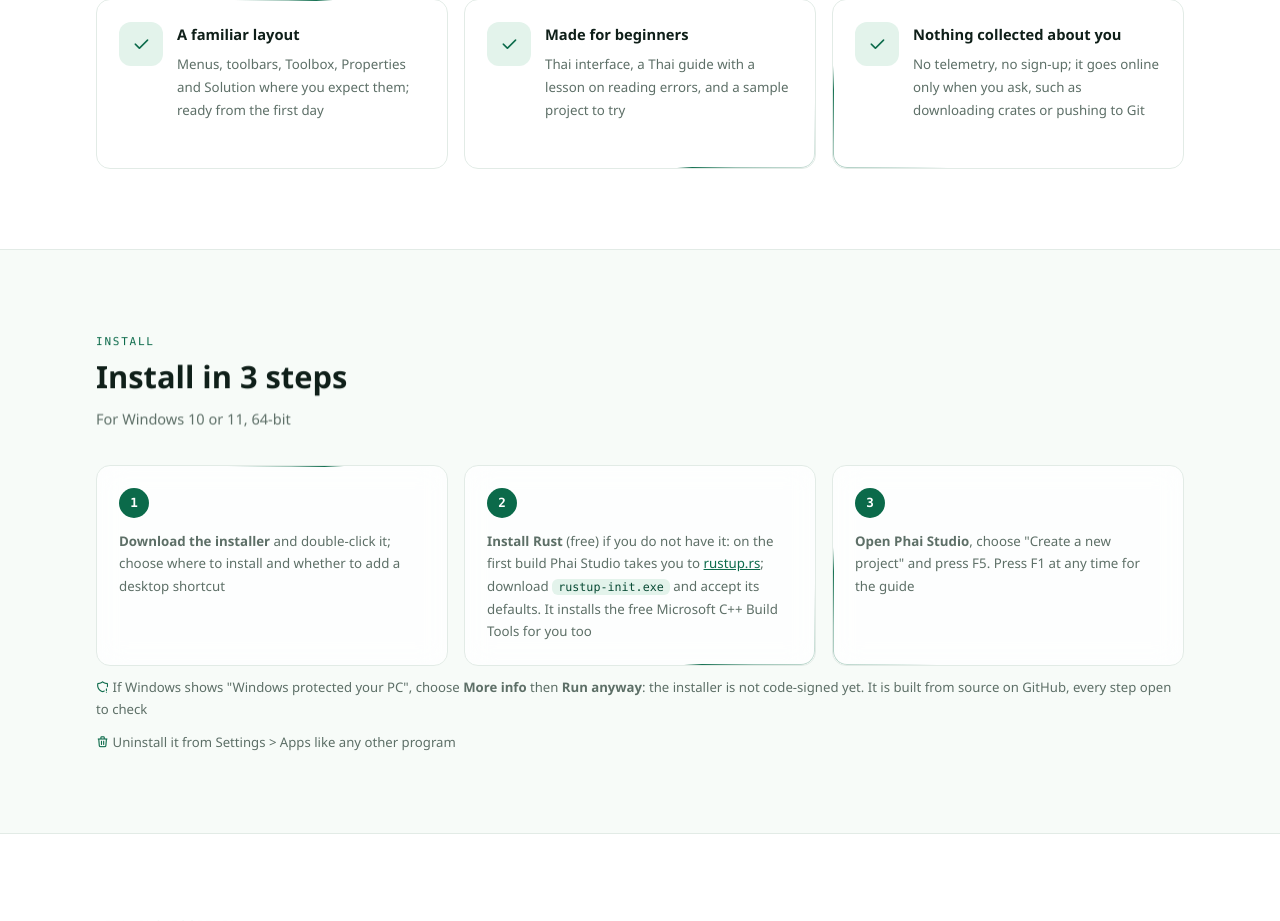
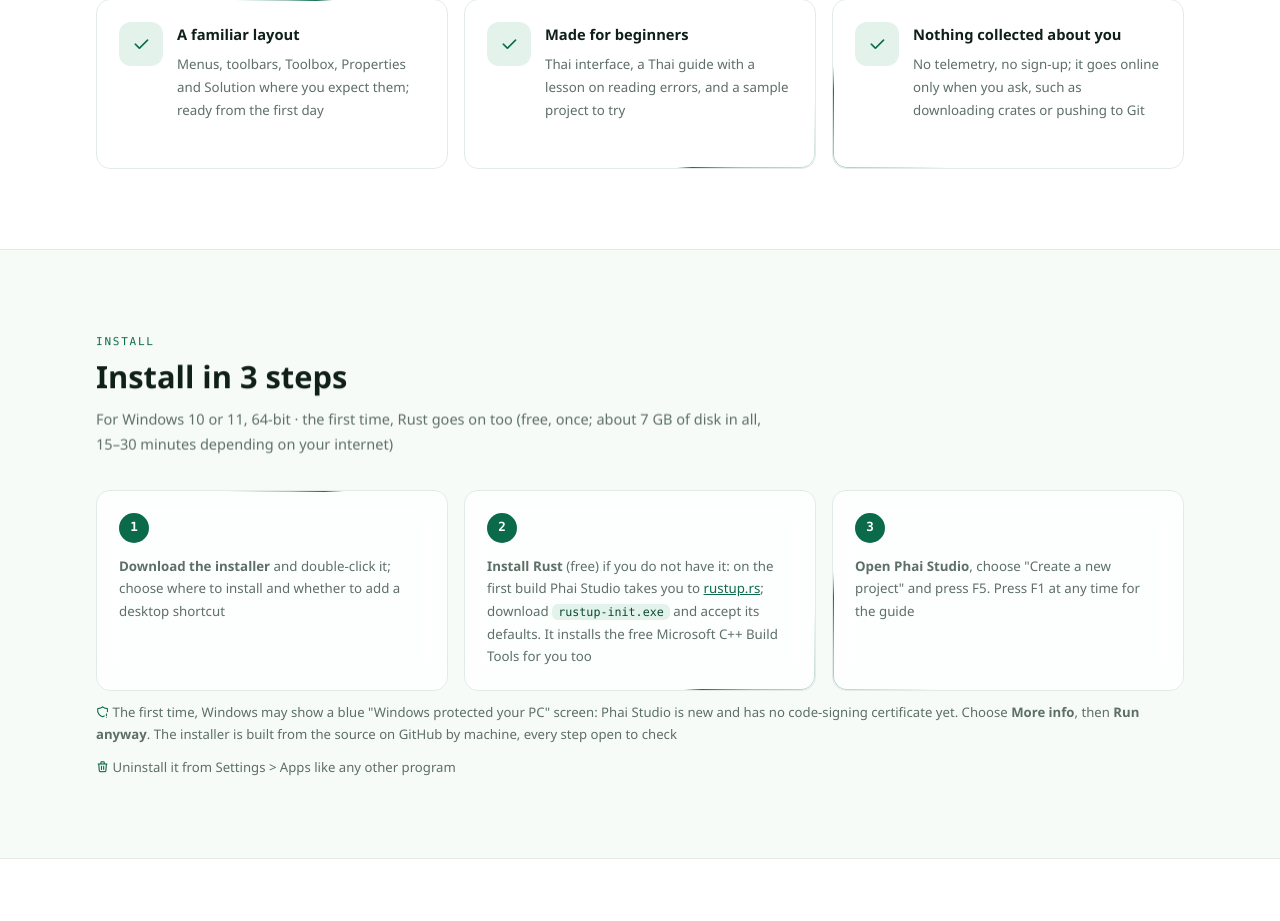
Before and after one commit to kirati-ai/phai-studio, a PHP site: page / in a window 1280 px wide. Shown: the part 5261-6182 px from the top of the page. Run offline with PHP 8.4, Linux system fonts and the light colour scheme.

Commit message:
phai-studio.monrak.net: phones get 'Phai Studio installs on a Windows computer' and a button that sends the page to one, not a download they cannot use; the download count hidden until it is 100; one kinder SmartScreen note; the Rust download's size and time said before the download; no 'open source' for Studio

```diff
--- a/site/assets/site.css
+++ b/site/assets/site.css
@@ -345,3 +345,8 @@ h3.part + .muted { margin: 0 0 16px; }
 .board-dialog .err { margin: 14px 20px 0; }
 .board-dialog .board-form { border: 0; border-radius: 0; background: var(--surface); }
 .reply-bar { display: flex; justify-content: flex-end; margin: 18px 0 8px; }
+/* On a phone: where Phai Studio goes, above a button that sends the page to a computer. */
+.phone-note { display: flex; gap: 10px; align-items: flex-start; margin: 0 0 14px; padding: 12px 14px; border: 1px solid rgb(var(--green-rgb) / .3); border-radius: 12px; background: var(--green-soft); color: var(--text); font-size: .95rem; line-height: 1.55; }
+.phone-note .ti { color: var(--green); font-size: 1.4rem; line-height: 1.1; }
+.phone-note span { flex: 1; min-width: 0; overflow-wrap: anywhere; }
+.phone-note b { display: block; color: var(--ink); }
--- a/site/assets/site.js
+++ b/site/assets/site.js
@@ -144,3 +144,18 @@ document.querySelectorAll('.gallery').forEach((gal) => {
     addEventListener('resize', kick);
     kick();
 })();
+
+// On a phone: "send the link to my computer" - the phone's own share sheet, or the link copied.
+document.querySelectorAll('.js-share').forEach((b) => {
+    const was = b.innerHTML;
+    b.addEventListener('click', async () => {
+        const url = b.dataset.url, text = b.dataset.text;
+        if (navigator.share) {
+            try { await navigator.share({ title: 'Phai Studio', text, url }); } catch (e) { /* closed */ }
+            return;
+        }
+        try { await navigator.clipboard.writeText(url); } catch (e) { window.prompt('', url); return; }
+        b.textContent = b.dataset.done;
+        setTimeout(() => { b.innerHTML = was; }, 3000);
+    });
+});
--- a/site/index.php
+++ b/site/index.php
@@ -83,6 +83,8 @@ define('PHAI_SITE', true);
 require __DIR__ . '/board.php';
 board_page($path, $B, $th, $storage);
 $c = counts($countsFile);
+// The count shows once it says something: a handful reads as "nobody uses it".
+$showCount = ($c['downloads'] ?? 0) >= 100;
 
 function e(string $s): string
 {
@@ -94,6 +96,9 @@ function v(string $f): string
     return $B . 'assets/' . $f . '?v=' . (@filemtime(__DIR__ . '/assets/' . $f) ?: 1);
 }
 $mb = number_format($release['size'] / 1048576, 1);
+// A phone or tablet: Phai Studio installs on Windows only, so it gets a way to send the page to a
+// computer instead of a download it cannot use.
+$phone = (bool) preg_match('/Android|iPhone|iPad|iPod|Mobile/i', $_SERVER['HTTP_USER_AGENT'] ?? '');
 $date = date($th ? 'd/m/Y' : 'd M Y', strtotime($release['date']));
 
 $T = $th ? [
@@ -205,6 +210,9 @@ $T = $th ? [
         'coverage' => ['รันเทสต์แล้ววัดว่าเทสต์วิ่งผ่านบรรทัดไหนบ้าง', 'แถบสีข้างบรรทัดบอกบรรทัดที่ครอบคลุมแล้ว และที่ยังไม่ครอบคลุม', 'รู้ว่าควรเขียนเทสต์เพิ่มตรงไหน'],
         'program' => ['โปรแกรม Windows จริงที่สร้างจาก Phai Studio', 'ได้ไฟล์ .exe ไฟล์เดียว ใช้แค่ Visual C++ runtime ที่เครื่องส่วนใหญ่มีอยู่แล้ว', 'หน้าจอภาษาไทยได้เต็มที่', 'Publish ทำตัวติดตั้งให้'],
     ],
+    'phoneH' => 'Phai Studio ติดตั้งบนคอม Windows', 'phoneP' => 'ส่งลิงก์นี้ไปเปิดบนคอมเพื่อดาวน์โหลด ระหว่างนี้อ่านคู่มือภาษาไทยบนมือถือได้เลย',
+    'phoneShare' => 'ส่งลิงก์ไปเปิดบนคอม', 'phoneCopied' => 'คัดลอกลิงก์แล้ว วางในแชทหรืออีเมลถึงตัวเองได้เลย', 'phoneShareText' => 'Phai Studio เขียนโปรแกรม Windows ด้วย Rust พร้อมคู่มือภาษาไทย - เปิดบนคอมเพื่อดาวน์โหลด',
+    'statWin' => 'ใช้กับ',
     'statDownloads' => 'ดาวน์โหลดแล้ว', 'statVersion' => 'เวอร์ชัน', 'cta' => 'ดาวน์โหลด',
     'zoom' => 'คลิกเพื่อดูภาพเต็ม', 'prev' => 'ก่อนหน้า', 'next' => 'ถัดไป', 'close' => 'ปิด',
     'whyH' => 'ทำไมต้อง Phai Studio',
@@ -216,13 +224,13 @@ $T = $th ? [
         ['เหมาะกับมือใหม่', 'หน้าจอภาษาไทย คู่มือภาษาไทย มีบทสอนอ่านข้อความ error และโปรเจกต์ตัวอย่างให้ลอง'],
         ['ไม่เก็บข้อมูลผู้ใช้', 'ไม่มี telemetry ไม่ต้องสมัครสมาชิก ส่งข้อมูลออกเฉพาะเมื่อสั่งเอง เช่น ดาวน์โหลด crate หรือ push Git'],
     ],
-    'insH' => 'ติดตั้งใน 3 ขั้น', 'insSub' => 'ใช้กับ Windows 10 หรือ 11 แบบ 64 บิต',
+    'insH' => 'ติดตั้งใน 3 ขั้น', 'insSub' => 'ใช้กับ Windows 10 หรือ 11 แบบ 64 บิต · ครั้งแรกต้องลง Rust ด้วย (ฟรี ลงครั้งเดียว ใช้พื้นที่รวมราว 7 GB เวลาราว 15–30 นาทีตามความเร็วเน็ต)',
     'ins' => [
         '<b>ดาวน์โหลดตัวติดตั้ง</b> แล้วดับเบิลคลิก เลือกที่ติดตั้งและทางลัดบนเดสก์ท็อป',
         '<b>ติดตั้ง Rust</b> (ฟรี) ถ้ายังไม่มี ตอน build ครั้งแรก Phai Studio จะพาไปที่ <a href="https://rustup.rs" rel="noopener">rustup.rs</a> ให้ดาวน์โหลด <code>rustup-init.exe</code> แล้วติดตั้งตามค่าเริ่มต้น ตัวติดตั้งจะพาลง Microsoft C++ Build Tools (ฟรี) ให้ด้วย',
         '<b>เปิด Phai Studio</b> เลือก "สร้างโปรเจกต์ใหม่" แล้วกด F5 กด F1 เมื่อไรก็ได้เพื่อเปิดคู่มือ',
     ],
-    'smart' => 'ถ้า Windows ขึ้นหน้าจอ "Windows protected your PC" ให้กด <b>More info</b> แล้วกด <b>Run anyway</b> เพราะตัวติดตั้งยังไม่ได้เซ็นโค้ด ตัวติดตั้ง build จากซอร์สโค้ดบน GitHub ตรวจสอบได้ทุกขั้น',
+    'smart' => 'ครั้งแรกที่เปิดตัวติดตั้ง Windows อาจขึ้นหน้าจอสีฟ้า "Windows protected your PC" เพราะ Phai Studio ยังเป็นโปรแกรมใหม่ที่ยังไม่มีใบรับรองเซ็นโค้ด กด <b>More info</b> แล้วกด <b>Run anyway</b> ได้เลย ตัวติดตั้งสร้างจากซอร์สโค้ดบน GitHub โดยอัตโนมัติ ตรวจดูได้ทุกขั้น',
     'uninst' => 'ถอนการติดตั้งได้ที่ Settings > Apps เหมือนโปรแกรมทั่วไป',
     'supH' => 'เรียนไปด้วยกัน', 'supSub' => 'ฟรี ไม่มีค่าสมาชิก ไม่ต้องลงทะเบียน',
     'selfH' => 'เริ่มเรียนเอง', 'selfP' => 'ดาวน์โหลด เปิดคู่มือภาษาไทย แล้วทำตามทีละบท ค่อย ๆ ไปตามจังหวะของตัวเอง',
@@ -339,10 +347,9 @@ $T = $th ? [
         ]],
     ],
     'dlH' => 'ดาวน์โหลด', 'dlName' => 'Phai Studio (ตัวติดตั้ง)',
-    'dlDesc' => 'ไฟล์เดียว มีโปรแกรม ตัวถอนการติดตั้ง และคู่มือภาษาไทยในตัว',
-    'dlMeta' => fn ($c) => "รุ่น {$release['version']} · วันที่ {$date} · ดาวน์โหลดแล้ว {$c['downloads']} ครั้ง",
-    'dlBuilt' => 'ตัวติดตั้ง build จากซอร์สโค้ดโดย GitHub Actions ตรวจสอบได้ทุกขั้น ดูได้ที่ <a href="' . $github . '/releases" rel="noopener">หน้า Releases</a>',
-    'dlSign' => 'การเซ็นโค้ด: ตอนนี้ไฟล์ยังไม่ได้เซ็น ใบรับรองเซ็นโค้ดฟรีสำหรับโอเพนซอร์สให้กับโปรเจกต์ที่มีคนใช้และรู้จักแล้ว เมื่อ Phai Studio มีคนใช้มากขึ้นจะขออีกครั้ง อ่าน <a href="' . $github . '/blob/main/docs/code-signing-policy.md" rel="noopener">นโยบายการเซ็นโค้ด</a>',
+    'dlDesc' => 'ไฟล์เดียว มีโปรแกรม ตัวถอนการติดตั้ง และคู่มือภาษาไทยในตัว · ครั้งแรกต้องลง Rust ด้วย (ฟรี ราว 7 GB ดูขั้นตอนใน วิธีติดตั้ง)',
+    'dlMeta' => fn ($c) => "รุ่น {$release['version']} · วันที่ {$date}" . ($showCount ? " · ดาวน์โหลดแล้ว " . number_format($c['downloads']) . " ครั้ง" : ''),
+    'dlBuilt' => 'ตัวติดตั้ง build จากซอร์สโค้ดโดย GitHub Actions ตรวจสอบได้ทุกขั้น ดูได้ที่ <a href="' . $github . '/releases" rel="noopener">หน้า Releases</a> · เรื่องการเซ็นโค้ด อ่าน <a href="' . $github . '/blob/main/docs/code-signing-policy.md" rel="noopener">นโยบายการเซ็นโค้ด</a>',
     'dlGit' => 'หรือดึงโค้ดล่าสุดจาก GitHub (แจก แก้ และส่ง pull request ได้):',
     'license' => 'ใช้ฟรีทุกงาน รวมถึงทำโปรแกรมขาย · ไลบรารีที่ติดไปกับโปรแกรมของคุณ (phai-ui, phai-data, phai-web) เป็นสัญญาอนุญาต MIT · ตัว Phai Studio เป็น PolyForm Perimeter 1.0.1: ใช้ แก้ และแจกต่อได้ แต่ห้ามนำไปทำเป็นโปรแกรมที่แข่งกับ Phai Studio · ชื่อ Phai Studio และโลโก้ไผ่เป็นของ Monrak Net',
     'quote' => 'เราได้เรียนรู้จากซอฟต์แวร์โอเพนซอร์ส ของผู้อื่นมามาก จึงขอมอบซอฟต์แวร์ตระกูลไผ่ เป็นวิทยาทานแก่ทุกคน ให้ใครก็ได้มาเรียนรู้ ใช้งาน และต่อยอดได้ฟรี',
@@ -463,6 +470,9 @@ $T = $th ? [
         'coverage' => ['Run the tests and measure which lines they reach', 'A coloured bar by each line: reached, or not yet', 'Know where more tests are needed'],
         'program' => ['A real Windows program made with Phai Studio', 'One .exe file, needing only the Visual C++ runtime most computers already have', 'A Thai interface, in full', 'Publish makes its installer'],
     ],
+    'phoneH' => 'Phai Studio installs on a Windows computer', 'phoneP' => 'Send this link to your computer to download it; meanwhile the Thai guide reads fine on your phone',
+    'phoneShare' => 'Send the link to my computer', 'phoneCopied' => 'Link copied: paste it into a chat or an email to yourself', 'phoneShareText' => 'Phai Studio: Windows programs in Rust, with a Thai guide - open it on a computer to download',
+    'statWin' => 'Runs on',
     'statDownloads' => 'Downloads', 'statVersion' => 'Version', 'cta' => 'Download',
     'zoom' => 'Click to see it full size', 'prev' => 'Previous', 'next' => 'Next', 'close' => 'Close',
     'whyH' => 'Why Phai Studio',
@@ -474,13 +484,13 @@ $T = $th ? [
         ['Made for beginners', 'Thai interface, a Thai guide with a lesson on reading errors, and a sample project to try'],
         ['Nothing collected about you', 'No telemetry, no sign-up; it goes online only when you ask, such as downloading crates or pushing to Git'],
     ],
-    'insH' => 'Install in 3 steps', 'insSub' => 'For Windows 10 or 11, 64-bit',
+    'insH' => 'Install in 3 steps', 'insSub' => 'For Windows 10 or 11, 64-bit · the first time, Rust goes on too (free, once; about 7 GB of disk in all, 15–30 minutes depending on your internet)',
     'ins' => [
         '<b>Download the installer</b> and double-click it; choose where to install and whether to add a desktop shortcut',
         '<b>Install Rust</b> (free) if you do not have it: on the first build Phai Studio takes you to <a href="https://rustup.rs" rel="noopener">rustup.rs</a>; download <code>rustup-init.exe</code> and accept its defaults. It installs the free Microsoft C++ Build Tools for you too',
         '<b>Open Phai Studio</b>, choose "Create a new project" and press F5. Press F1 at any time for the guide',
     ],
-    'smart' => 'If Windows shows "Windows protected your PC", choose <b>More info</b> then <b>Run anyway</b>: the installer is not code-signed yet. It is built from source on GitHub, every step open to check',
+    'smart' => 'The first time, Windows may show a blue "Windows protected your PC" screen: Phai Studio is new and has no code-signing certificate yet. Choose <b>More info</b>, then <b>Run anyway</b>. The installer is built from the source on GitHub by machine, every step open to check',
     'uninst' => 'Uninstall it from Settings > Apps like any other program',
     'supH' => 'Learning together', 'supSub' => 'Free: no subscription, no sign-up',
     'selfH' => 'Start on your own', 'selfP' => 'Download, open the guide and follow it lesson by lesson, at your own pace',
@@ -597,10 +607,9 @@ $T = $th ? [
         ]],
     ],
     'dlH' => 'Download', 'dlName' => 'Phai Studio (installer)',
-    'dlDesc' => 'One file with the program, its uninstaller and the Thai guide',
-    'dlMeta' => fn ($c) => "Version {$release['version']} · {$date} · Downloaded {$c['downloads']} times",
-    'dlBuilt' => 'The installer is built from source by GitHub Actions, every step open to check, on the <a href="' . $github . '/releases" rel="noopener">Releases page</a>',
-    'dlSign' => 'Code signing: the files are not signed yet. Free code signing for open source is given to projects that are already widely used; Phai Studio will apply again as more people use it. See the <a href="' . $github . '/blob/main/docs/code-signing-policy.md" rel="noopener">code signing policy</a>',
+    'dlDesc' => 'One file with the program, its uninstaller and the Thai guide · the first time, Rust goes on too (free, about 7 GB; see Install)',
+    'dlMeta' => fn ($c) => "Version {$release['version']} · {$date}" . ($showCount ? " · Downloaded " . number_format($c['downloads']) . " times" : ''),
+    'dlBuilt' => 'The installer is built from source by GitHub Actions, every step open to check, on the <a href="' . $github . '/releases" rel="noopener">Releases page</a> · on code signing, see the <a href="' . $github . '/blob/main/docs/code-signing-policy.md" rel="noopener">code signing policy</a>',
     'dlGit' => 'Or get the latest code from GitHub (share it, change it, send pull requests):',
     'license' => 'Free for any work, programs you sell included · The libraries that go into your programs (phai-ui, phai-data, phai-web) are MIT · Phai Studio itself is PolyForm Perimeter 1.0.1: use it, change it and pass it on, but not to make a product that competes with Phai Studio · The Phai Studio name and bamboo logo are Monrak Net\'s',
     'quote' => 'We have learned a great deal from other people\'s open-source software, so we give the Phai family of software to everyone as a gift of knowledge: anyone may learn from it, use it and build on it, free.',
@@ -670,7 +679,7 @@ $base = 'https://phai-studio.monrak.net/';
             <a class="hide-sm" href="#features"><?= e($T['nav']['features']) ?></a>
             <a class="hide-sm" href="#install"><?= e($T['nav']['install']) ?></a>
             <a class="hide-sm" href="#history"><?= e($T['histH']) ?></a>
-            <a href="<?= $B ?>board"><?= $th ? 'ชุมชนคนรัก Rust' : 'Rust Community' ?></a>
+            <a class="hide-sm" href="<?= $B ?>board"><?= $th ? 'ชุมชนคนรัก Rust' : 'Rust Community' ?></a>
             <a class="lang" href="?lang=<?= $th ? 'en' : 'th' ?>"><i class="ti ti-world"></i> <?= $th ? 'EN' : 'ไทย' ?></a>
             <a class="cta" href="#download"><?= e($T['cta']) ?> <i class="ti ti-arrow-right"></i></a>
         </nav>
@@ -684,13 +693,15 @@ $base = 'https://phai-studio.monrak.net/';
             <span class="label"><i class="ti ti-bolt"></i> <?= e($T['tag']) ?></span>
             <h1><?= $T['h1'] ?></h1>
             <p class="lead"><?= e($T['lead']) ?></p>
+            <?php if ($phone): ?><p class="phone-note"><i class="ti ti-device-desktop"></i><span><b><?= e($T['phoneH']) ?></b><?= e($T['phoneP']) ?></span></p><?php endif ?>
             <div class="actions">
-                <a class="btn btn-primary" href="<?= $B ?>download/setup" rel="nofollow"><i class="ti ti-download"></i> <?= e($T['btnDownload']) ?></a>
+                <?php if ($phone): ?><button type="button" class="btn btn-primary js-share" data-url="https://phai-studio.monrak.net/#download" data-text="<?= e($T['phoneShareText']) ?>" data-done="<?= e($T['phoneCopied']) ?>"><i class="ti ti-send"></i> <?= e($T['phoneShare']) ?></button><?php else: ?><a class="btn btn-primary" href="<?= $B ?>download/setup" rel="nofollow"><i class="ti ti-download"></i> <?= e($T['btnDownload']) ?></a><?php endif ?>
                 <a class="btn btn-ghost" href="<?= $B ?>help/" target="_blank" rel="noopener"><i class="ti ti-book"></i> <?= e($T['btnGuide']) ?></a>
                 <a class="btn btn-ghost" href="<?= $github ?>" rel="noopener"><i class="ti ti-brand-github"></i> GitHub</a>
             </div>
             <div class="stats">
-                <div><small><?= e($T['statDownloads']) ?></small><b><?= number_format($c['downloads']) ?></b></div>
+                <?php if ($showCount): ?><div><small><?= e($T['statDownloads']) ?></small><b><?= number_format($c['downloads']) ?></b></div><?php endif ?>
+                <div><small><?= e($T['statWin']) ?></small><b>Windows</b></div>
                 <div><small><?= e($T['statVersion']) ?></small><b><?= e($release['version']) ?></b></div>
             </div>
         </div>
@@ -794,7 +805,7 @@ $base = 'https://phai-studio.monrak.net/';
         <p class="sub"><?= e($T['supSub']) ?></p>
         <div class="grid g2">
             <article class="card"><div class="icon"><i class="ti ti-book"></i></div><h3><?= e($T['selfH']) ?></h3><p><?= e($T['selfP']) ?></p>
-                <p class="mt"><a class="btn btn-ghost" href="<?= $B ?>download/setup" rel="nofollow"><i class="ti ti-download"></i> <?= e($T['btnDownload']) ?></a></p></article>
+                <p class="mt"><?php if ($phone): ?><button type="button" class="btn btn-ghost js-share" data-url="https://phai-studio.monrak.net/#download" data-text="<?= e($T['phoneShareText']) ?>" data-done="<?= e($T['phoneCopied']) ?>"><i class="ti ti-send"></i> <?= e($T['phoneShare']) ?></button><?php else: ?><a class="btn btn-ghost" href="<?= $B ?>download/setup" rel="nofollow"><i class="ti ti-download"></i> <?= e($T['btnDownload']) ?></a><?php endif ?></p></article>
             <article class="card main"><div class="icon"><i class="ti ti-users"></i></div><h3><?= e($T['proH']) ?></h3><p><?= e($T['proP']) ?></p>
                 <ul class="muted"><?php foreach ($T['pro'] as $s): ?><li><?= $s ?></li><?php endforeach ?></ul></article>
         </div>
@@ -817,11 +828,10 @@ $base = 'https://phai-studio.monrak.net/';
                 <p><?= e($T['dlDesc']) ?></p>
                 <details><summary><code><?= e($release['file']) ?></code></summary><?php if ($release['sha256']): ?><small>SHA-256 <code class="sha"><?= e($release['sha256']) ?></code></small><?php endif ?></details>
             </div>
-            <a class="btn btn-primary" href="<?= $B ?>download/setup" rel="nofollow"><i class="ti ti-download"></i> <?= $mb ?> MB</a>
+            <?php if ($phone): ?><button type="button" class="btn btn-primary js-share" data-url="https://phai-studio.monrak.net/#download" data-text="<?= e($T['phoneShareText']) ?>" data-done="<?= e($T['phoneCopied']) ?>"><i class="ti ti-send"></i> <?= e($T['phoneShare']) ?></button><?php else: ?><a class="btn btn-primary" href="<?= $B ?>download/setup" rel="nofollow"><i class="ti ti-download"></i> <?= $mb ?> MB</a><?php endif ?>
         </div>
         <p class="note mt"><?= $T['dlMeta']($c) ?></p>
         <p class="note"><i class="ti ti-brand-github"></i> <?= $T['dlBuilt'] ?></p>
-        <p class="note"><i class="ti ti-certificate"></i> <?= $T['dlSign'] ?></p>
         <p class="note mt"><?= e($T['dlGit']) ?></p>
         <pre><code>git clone https://github.com/kirati-ai/phai-studio.git</code></pre>
     </div>
```
